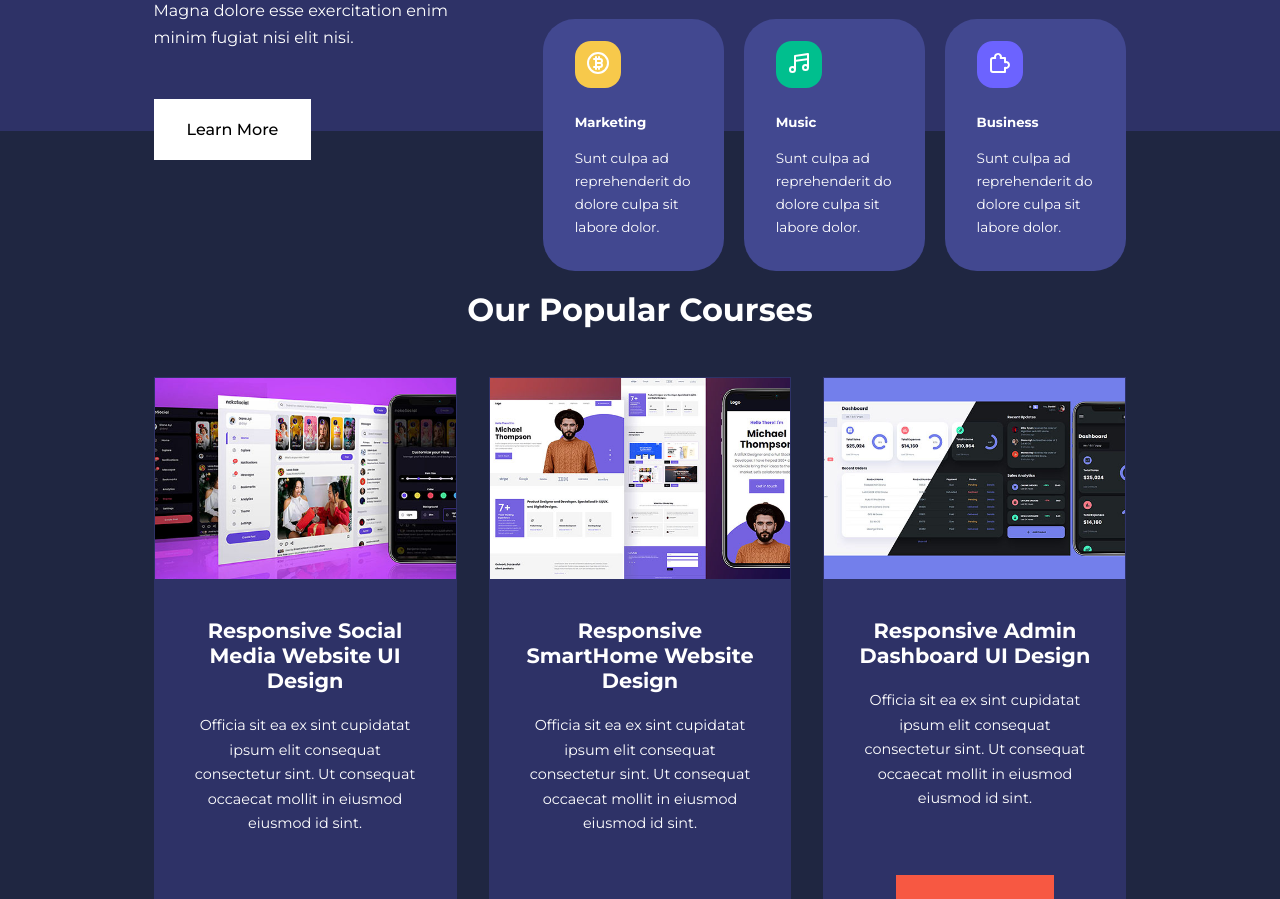
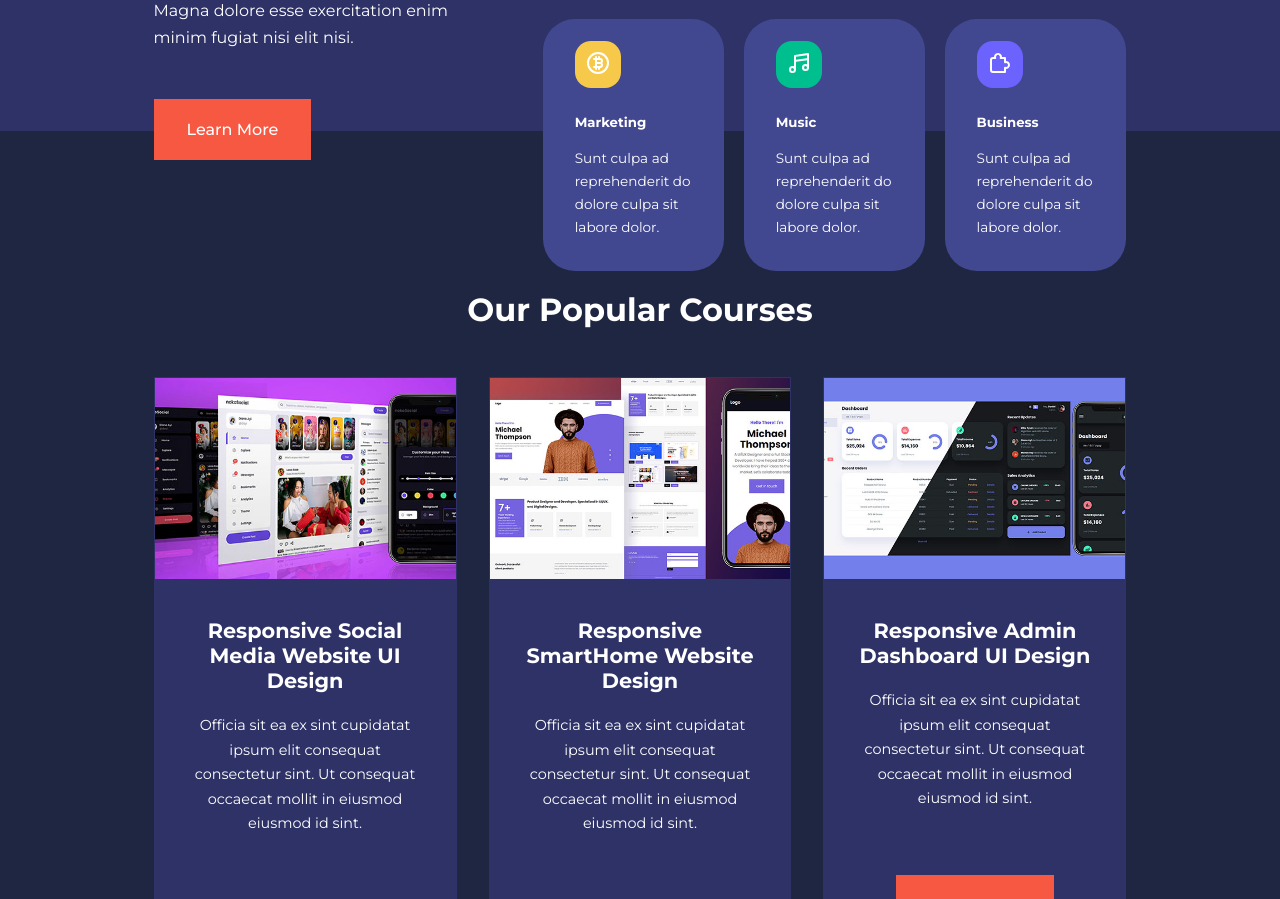
Before and after one commit to mrobeidat/Education-Site, a Next.js app: page / in a window 1280 px wide. Shown: the part 973-1872 px from the top of the page. Built offline with nearby package versions, Linux system fonts and the light colour scheme.

Commit message:
FAQ-Section

```diff
--- a/pages/index.js
+++ b/pages/index.js
@@ -56,7 +56,7 @@ export default function Home() {
               enim minim fugiat nisi elit nisi.
             </p>
             <Link href="/Courses">
-              <a href="#" className="btn">
+              <a href="#" className="btn btn-primary">
                 Learn More
               </a>
             </Link>
--- a/styles/Categories.scss
+++ b/styles/Categories.scss
@@ -1,6 +1,7 @@
 .categories {
   background: $Color-bg1;
   height: 29rem;
+
 
   .categories__container {
     display: grid;
```
